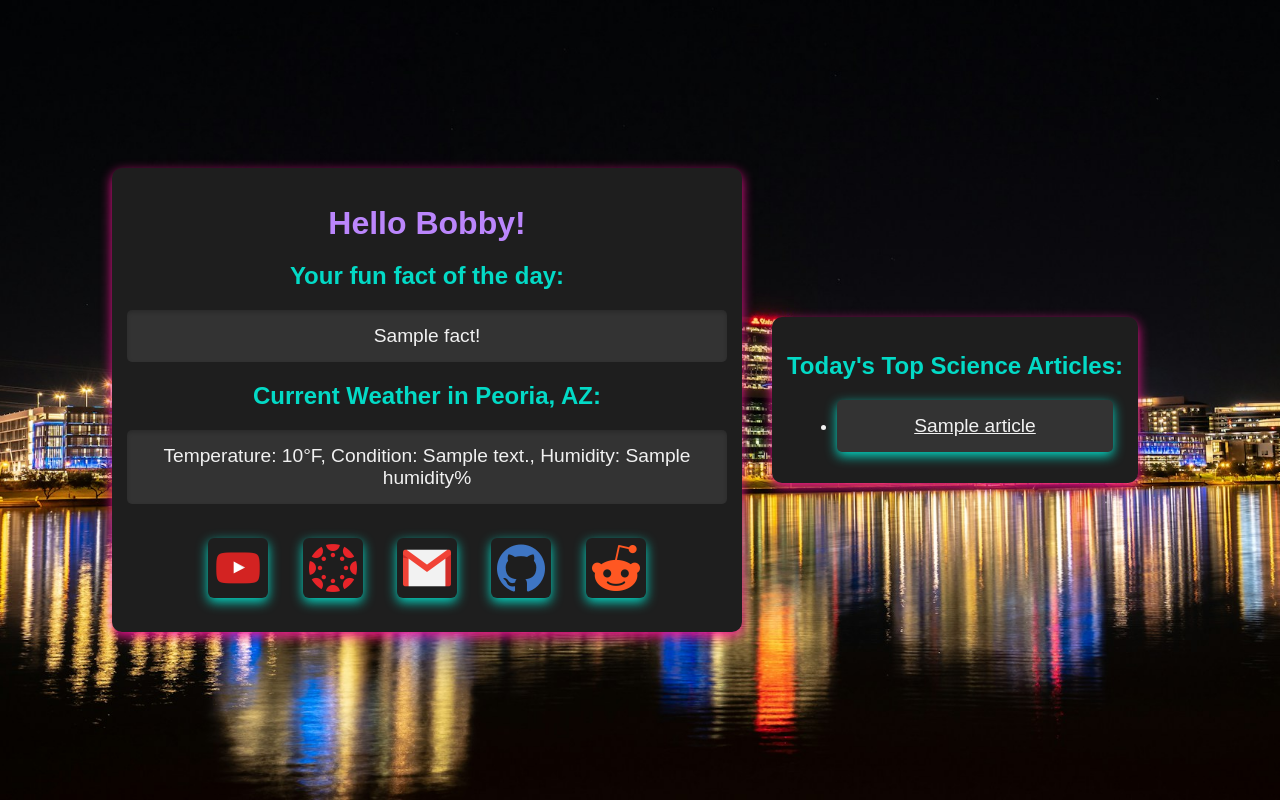
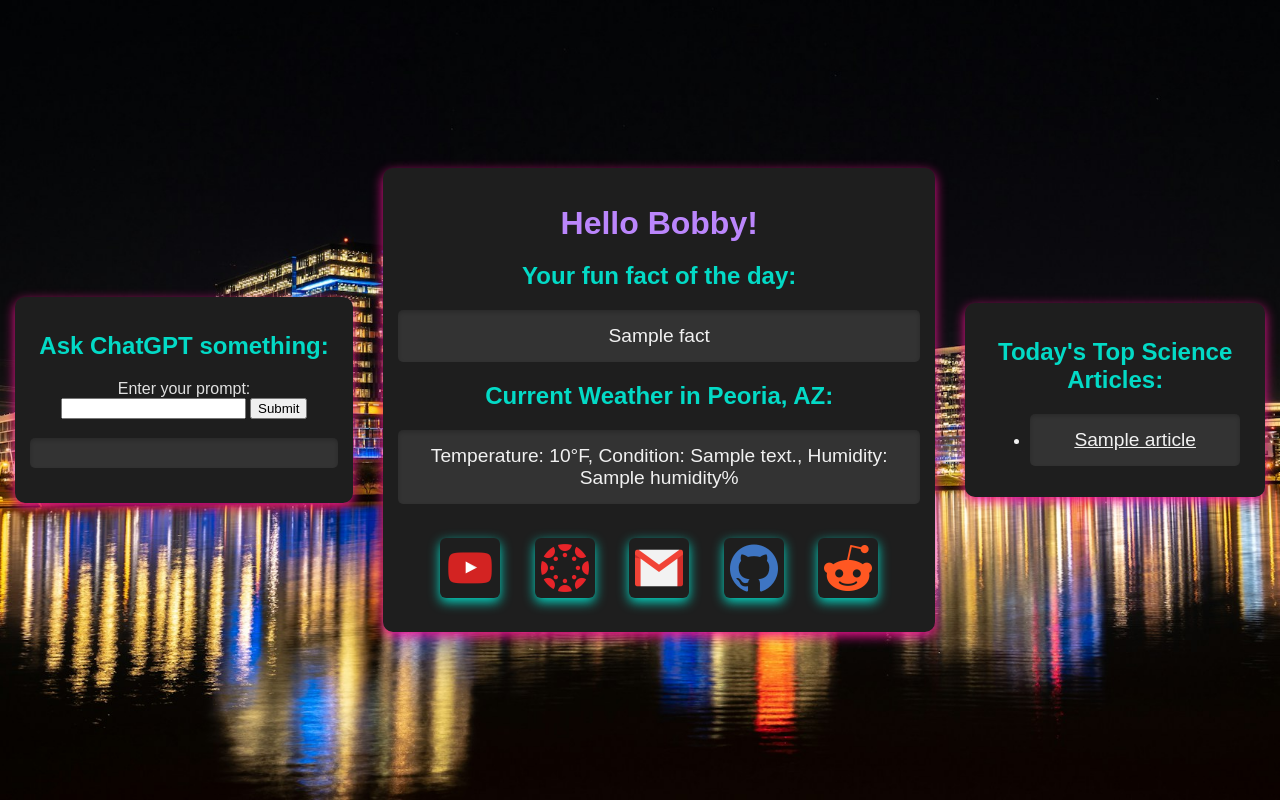
Before and after one commit to bdelucia/BobbehLandingPage, a Flask app: page / in a window 1280 px wide. Run offline with Flask 3, Linux system fonts and the light colour scheme; a database or web service that is not in the repository returns one stand-in record (values such as "Sample title"); data that the repository does not hold is empty.

Commit message:
added chatgpt prompter

```diff
--- a/main.py
+++ b/main.py
@@ -5,5 +5,5 @@ main = Flask(__name__)
 
 main.register_blueprint(views, url_prefix="/")
 
-##if __name__ == '__main__':
-    ##main.run(debug=True, port=8000)
+#if __name__ == '__main__':
+    #main.run(debug=True, port=8000)
--- a/static/styles.css
+++ b/static/styles.css
@@ -18,10 +18,7 @@ body {
     max-width: 600px;
     text-align: center;
     animation: rgbShadow 8s infinite;
-}
-
-.container#news {
-    margin: 30px;
+    margin: 15px;
 }
 
 li.news-article {
@@ -31,7 +28,6 @@ li.news-article {
     border-radius: 5px;
     box-shadow: inset 0 2px 4px rgba(0, 0, 0, 0.2);
     color: #f1f1f1;
-    box-shadow: 0 4px 12px #03dac6;
 }
 a.news-article {
     font-size: 1.2em;
--- a/templates/index.html
+++ b/templates/index.html
@@ -7,6 +7,16 @@
     <link rel="stylesheet" href="{{ url_for('static', filename='styles.css') }}">
 </head>
 <body style="background-image: url('static/background.jpg'); background-size: cover; background-position: center; background-repeat: no-repeat;">
+    <div class="container" id="chatgpt">
+        <h2>Ask ChatGPT something:</h2>
+        <form action="{{ url_for('views.process_prompt') }}" method="POST">
+            <label for="prompt">Enter your prompt:</label>
+            <input type="text" id="prompt" name="prompt" required>
+            <button type="submit">Submit</button>
+        </form>
+        <p>{{ response if response else '' }}</p>
+    </div>
+
     <div class="container">
         <h1>Hello Bobby!</h1>
         <h2>Your fun fact of the day:</h2>
@@ -33,6 +43,7 @@
             <img src="{{ url_for('static', filename='reddit.png') }}">
         </a>
     </div>
+
     <div class="container" id="news">
         <h2>Today's Top Science Articles:</h2>
         <ul>
--- a/views.py
+++ b/views.py
@@ -3,7 +3,7 @@ import openai
 import math
 import random
 from dotenv import load_dotenv
-from flask import Blueprint, render_template
+from flask import Blueprint, render_template, request, redirect, url_for
 import requests
 
 # Flask blueprint loading
@@ -11,8 +11,8 @@ views = Blueprint(__name__, "views")
 
 # Getting keys from secret python env file
 load_dotenv()
-#openai_api_key = os.getenv("OPENAI_API_KEY")
-#openai.api_key = openai_api_key
+openai_api_key = os.getenv("OPENAI_API_KEY")
+openai.api_key = openai_api_key
 openweather_api_key = os.getenv("OPENWEATHER_API_KEY")
 news_api_key = os.getenv("NEWS_API_KEY")
 fact_api_key = os.getenv("API_NINJAS_KEY")
@@ -40,13 +40,32 @@ def get_fun_fact():
     url = 'https://api.api-ninjas.com/v1/facts?'
     response = requests.get(url, headers={'X-Api-Key': fact_api_key})
     fact = response.json()
-    return fact[0]['fact'] + "!"
+    return fact[0]['fact']
+
+def get_api_responses():
+    # API responses
+    weather_data = get_weather_data("85308")
+    rounded_temp = math.ceil(weather_data["main"]["temp"]) # Rounds temperature up to whole number for better presentation
+    funFact = get_fun_fact()
+    news_articles = get_news()
+    return weather_data, rounded_temp, funFact, news_articles
+
+@views.route('/process_prompt', methods=['POST'])
+def process_prompt():
+    prompt = request.form.get('prompt')
+
+    response = openai.chat.completions.create(
+        model="gpt-3.5-turbo",
+        messages=[{"role": "user", "content": prompt}],
+        max_tokens = 100
+    )
+
+    weather_data, rounded_temp, funFact, news_articles = get_api_responses()
+    response = response.choices[0].message.content.strip()
+    return render_template('index.html', funFact = funFact, weather_data=weather_data, rounded_temp=rounded_temp, news_articles=news_articles, response=response)
 
 # Renders index.html with passed arguments
 @views.route("/")
 def home():
-    weather_data = get_weather_data("85308")
-    rounded_temp = math.ceil(weather_data["main"]["temp"]) # Rounds temperature up to whole number for better presentation
-    funFact = get_fun_fact()
-    news_articles = get_news()
-    return render_template("index.html", funFact = funFact, weather_data=weather_data, rounded_temp=rounded_temp, news_articles=news_articles)
+    weather_data, rounded_temp, funFact, news_articles = get_api_responses()
+    return render_template("index.html", funFact = funFact, weather_data=weather_data, rounded_temp=rounded_temp, news_articles=news_articles, response=None)
```
